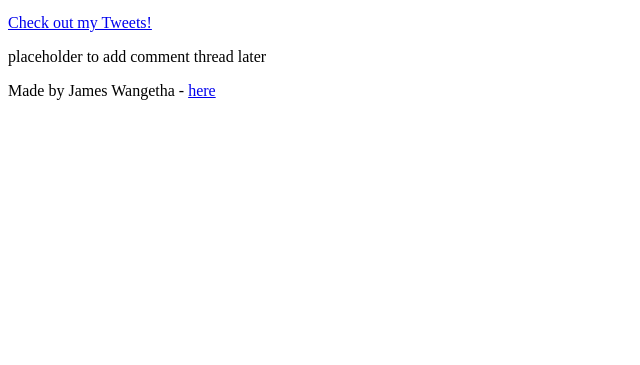
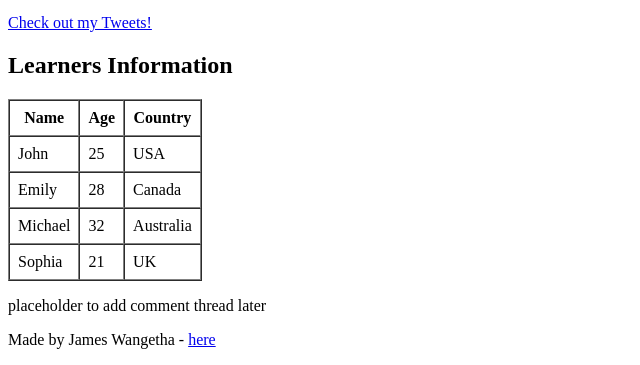
Before and after one commit to jwangetha/My_First_Portfolio, a plain HTML site: page html_basic/index.html in a window 1280 px wide. Shown: the part 501-866 px from the top of the page, without its empty margins (0-640 px from the left). Before the commit the page ends 800 px from the top, so only its background shows below. Drawn offline with Linux system fonts and the light colour scheme.

Commit message:
Update index.html

```diff
--- a/html_basic/index.html
+++ b/html_basic/index.html
@@ -29,6 +29,40 @@
 
             <!-- Link to Tweets page -->
             <p><a href="tweets.html">Check out my Tweets!</a></p>
+
+            <!-- Learners Table -->
+            <h2>Learners Information</h2>
+            <table border="1" cellpadding="8" cellspacing="0">
+                <thead>
+                    <tr>
+                        <th>Name</th>
+                        <th>Age</th>
+                        <th>Country</th>
+                    </tr>
+                </thead>
+                <tbody>
+                    <tr>
+                        <td>John</td>
+                        <td>25</td>
+                        <td>USA</td>
+                    </tr>
+                    <tr>
+                        <td>Emily</td>
+                        <td>28</td>
+                        <td>Canada</td>
+                    </tr>
+                    <tr>
+                        <td>Michael</td>
+                        <td>32</td>
+                        <td>Australia</td>
+                    </tr>
+                    <tr>
+                        <td>Sophia</td>
+                        <td>21</td>
+                        <td>UK</td>
+                    </tr>
+                </tbody>
+            </table>
         </article>
 
         <aside>
```
